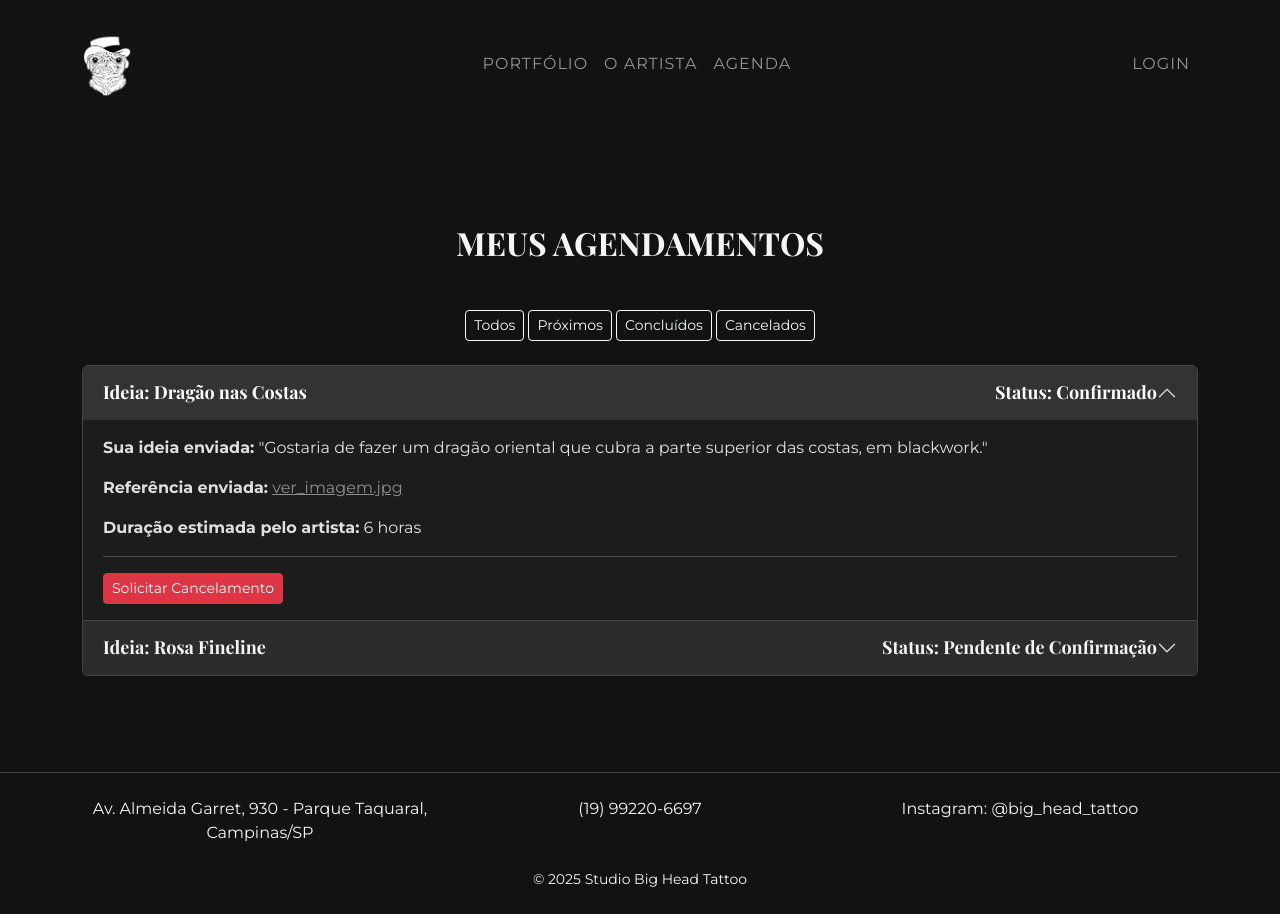
After one commit to ThabataRicci/pti-bigheadtattoo, a PHP site: page /agendamentos-cliente.php in a window 1280 px wide. The commit adds this page. Run offline with PHP 8.4, Linux system fonts and the light colour scheme.

Commit message:
Atualização 17/09/2025

```diff
--- /dev/null
+++ b/agendamentos-cliente.php
@@ -0,0 +1,63 @@
+<?php
+    session_start();
+    $titulo_pagina = "Meus Agendamentos";
+    include 'includes/header.php';
+?>
+
+<main>
+    <div class="container my-5 py-5">
+
+    <h2 class="text-center mb-5">MEUS AGENDAMENTOS</h2>
+
+    <div class="text-center mb-4">
+        <a href="#" class="btn btn-sm btn-outline-light">Todos</a>
+        <a href="#" class="btn btn-sm btn-outline-light">Próximos</a>
+        <a href="#" class="btn btn-sm btn-outline-light">Concluídos</a>
+        <a href="#" class="btn btn-sm btn-outline-light">Cancelados</a>
+    </div>
+
+    <div class="accordion" id="acordeaoAgendamentos">
+
+        <div class="accordion-item">
+            <h2 class="accordion-header">
+                <button class="accordion-button" type="button" data-bs-toggle="collapse" data-bs-target="#item1">
+                    <div class="w-100 d-flex justify-content-between">
+                        <span><strong>Ideia:</strong> Dragão nas Costas</span>
+                        <span><strong>Status:</strong> Confirmado</span>
+                    </div>
+                </button>
+            </h2>
+            <div id="item1" class="accordion-collapse collapse show" data-bs-parent="#acordeaoAgendamentos">
+                <div class="accordion-body">
+                    <p><strong>Sua ideia enviada:</strong> "Gostaria de fazer um dragão oriental que cubra a parte superior das costas, em blackwork."</p>
+                    <p><strong>Referência enviada:</strong> <a href="#" class="text-white-50">ver_imagem.jpg</a></p>
+                    <p><strong>Duração estimada pelo artista:</strong> 6 horas</p>
+                    <hr>
+                    <button class="btn btn-sm btn-danger">Solicitar Cancelamento</button>
+                </div>
+            </div>
+        </div>
+
+        <div class="accordion-item">
+            <h2 class="accordion-header">
+                <button class="accordion-button collapsed" type="button" data-bs-toggle="collapse" data-bs-target="#item2">
+                     <div class="w-100 d-flex justify-content-between">
+                        <span><strong>Ideia:</strong> Rosa Fineline</span>
+                        <span><strong>Status:</strong> Pendente de Confirmação</span>
+                    </div>
+                </button>
+            </h2>
+            <div id="item2" class="accordion-collapse collapse" data-bs-parent="#acordeaoAgendamentos">
+                <div class="accordion-body">
+                    <p>Aguardando a aprovação do artista.</p>
+                </div>
+            </div>
+        </div>
+
+    </div>
+</div>
+    </main>
+
+<?php
+    include 'includes/footer.php';
+?>
--- a/css/style.css
+++ b/css/style.css
@@ -62,7 +62,7 @@ footer {
 /* 9 - ESTILOS PARA OS FORMULARIOS (LOGIN, CADASTRO ETC)  */
 .formulario-container {
     background-color: #1c1c1c;
-    padding: 2rem;
+    padding: 32px;
     border: 1px solid #444;
     border-radius: 8px;
 }
@@ -111,7 +111,7 @@ footer {
     opacity: 0;
     transition: opacity 0.5s ease;
     text-align: center;
-    padding: 1rem;
+    padding: 16px;
 }
 
 .portfolio-item:hover .portfolio-detalhes-overlay {
@@ -130,7 +130,7 @@ footer {
 
 .detalhes-info {
     margin: 2px 0;
-    font-size: 0.9rem;
+    font-size: 14px;
 }
 
 .pagination .page-link {
@@ -153,7 +153,7 @@ footer {
 /* 11 - ESTILOS DA PÁGINA DE AGENDA */
 .calendario-container {
     background-color: #1c1c1c;
-    padding: 2rem;
+    padding: 32px;
     border: 1px solid #444;
     border-radius: 8px;
 }
@@ -169,7 +169,7 @@ footer {
 }
 
 .dia, .dia-semana {
-    padding: 1rem;
+    padding: 16px;
     text-align: center;
     border-radius: 4px;
     min-height: 100px;
@@ -214,15 +214,15 @@ footer {
 /* 12 - ESTILOS DA DASHBOARD DO CLIENTE */
 .submenu-cliente {
     background-color: #1c1c1c;
-    padding: 0.5rem 0;
+    padding: 8px 0;
     border-bottom: 1px solid #444;
 }
 
 .submenu-cliente a {
     color: #c0c0c0;
     text-decoration: none;
-    padding: 0.5rem 1rem;
-    font-size: 0.9rem;
+    padding: 8px 16px;
+    font-size: 14px;
     text-transform: uppercase;
     letter-spacing: 1px;
 }
@@ -235,23 +235,44 @@ footer {
     background-color: #1c1c1c;
     border: 1px solid #444;
     border-radius: 8px;
-    padding: 1.5rem;
-    margin-bottom: 1rem;
+    padding: 24px;
+    margin-bottom: 24px;
 }
 
-/* 13 - ESTILOS DA BARRA DE USUÁRIO (LOGADO) */
-.barra-usuario {
-    background-color: #000;
-    padding: 0.25rem 0;
-    font-size: 0.8rem;
+/* 13 - ESTILOS DO ACORDEÃO */
+.accordion-item {
+    background-color: #1c1c1c;
+    border: 1px solid #444;
 }
 
-.barra-usuario a {
-    color: #c0c0c0;
-    text-decoration: none;
-    margin-left: 1rem;
+.accordion-button {
+    background-color: #2c2c2c;
+    color: #F5F5F5;
 }
 
-.barra-usuario a:hover {
+.accordion-button strong {
+    font-size: 18px;
+}
+
+.accordion-button span {
+    font-size: 18px;
+}
+
+.accordion-button:not(.collapsed) {
+    background-color: #333;
     color: #fff;
+    box-shadow: none;
 }
+
+.accordion-button:focus {
+    box-shadow: none;
+    border-color: #444;
+}
+
+.accordion-button::after {
+    filter: invert(1) grayscale(100%);
+}
+
+.accordion-body {
+    color: #e0e0e0;
+}
--- a/imagens/desktop.ini
+++ /dev/null
@@ -1,2 +0,0 @@
-[LocalizedFileNames]
-Captura de tela 2025-09-15 151759.png=@Captura de tela 2025-09-15 151759,0
--- a/includes/header.php
+++ b/includes/header.php
@@ -1,28 +1,16 @@
+<?php
+?>
 <!DOCTYPE html>
 <html lang="pt-br">
 <head>
     <meta charset="UTF-8">
     <meta name="viewport" content="width=device-width, initial-scale=1.0">
-
     <title><?php echo $titulo_pagina; ?> | BIG HEAD TATTOO</title>
-
     <link href="https://cdn.jsdelivr.net/npm/bootstrap@5.3.3/dist/css/bootstrap.min.css" rel="stylesheet">
-
+    <link rel="stylesheet" href="https://cdn.jsdelivr.net/npm/bootstrap-icons@1.11.3/font/bootstrap-icons.min.css">
     <link rel="stylesheet" href="css/style.css">
 </head>
 <body>
-
-<?php
-// VERIFICA SE O USUÁRIO ESTÁ LOGADO
-if (isset($_SESSION['cliente_id'])):
-?>
-    <div class="barra-usuario">
-        <div class="container d-flex justify-content-end">
-            <a href="dashboard-cliente.php">[NOME CLIENTE]</a>
-            <a href="#">Sair</a>
-        </div>
-    </div>
-<?php endif; ?>
 
 <header class="p-3">
     <nav class="navbar navbar-expand-lg navbar-dark">
@@ -33,17 +21,29 @@ if (isset($_SESSION['cliente_id'])):
             <button class="navbar-toggler" type="button" data-bs-toggle="collapse" data-bs-target="#menuPrincipal">
                 <span class="navbar-toggler-icon"></span>
             </button>
-            <div class="collapse navbar-collapse" id="#menuPrincipal">
-                <ul class="navbar-nav w-100 justify-content-center">
+            <div class="collapse navbar-collapse" id="menuPrincipal">
+                <ul class="navbar-nav mx-auto">
                     <li class="nav-item"><a class="nav-link" href="portfolio.php">Portfólio</a></li>
                     <li class="nav-item"><a class="nav-link" href="artista.php">O Artista</a></li>
-                    <li class="nav-item"><a class="nav-link" href="agenda.php">Agenda</a></li>
+
+                    <?php if (isset($_SESSION['user_role']) && $_SESSION['user_role'] == 'tatuador'): ?>
+                        <li class="nav-item"><a class="nav-link" href="dashboard-tatuador.php">Meu Painel</a></li>
+                    <?php else: ?>
+                        <li class="nav-item"><a class="nav-link" href="agenda.php">Agenda</a></li>
+                    <?php endif; ?>
                 </ul>
-                <ul class="navbar-nav ms-auto">
-                    <?php
-                    // VERIFICA SE O USUÁRIO NÃO ESTÁ LOGADO
-                    if (!isset($_SESSION['cliente_id'])):
-                    ?>
+
+                <ul class="navbar-nav d-flex flex-row align-items-center">
+                    <?php if (isset($_SESSION['loggedin']) && $_SESSION['loggedin'] === true): ?>
+                        <li class="nav-item">
+                            <a class="nav-link me-2" href="configuracoes.php" title="Configurações">
+                                <i class="bi bi-gear-fill fs-5"></i>
+                            </a>
+                        </li>
+                        <li class="nav-item">
+                            <a class="nav-link" href="logout.php">Sair</a>
+                        </li>
+                    <?php else: ?>
                         <li class="nav-item">
                             <a class="nav-link" href="login.php">Login</a>
                         </li>
@@ -54,7 +54,7 @@ if (isset($_SESSION['cliente_id'])):
     </nav>
 </header>
 
-<?php if (isset($_SESSION['cliente_id'])): ?>
+<?php if (isset($_SESSION['loggedin']) && $_SESSION['user_role'] == 'cliente'): ?>
     <div class="submenu-cliente">
         <div class="container d-flex justify-content-center">
             <a href="dashboard-cliente.php">Painel Inicial</a>
```
Also changed, not shown: logout.php (added, +10 -0 lines).
